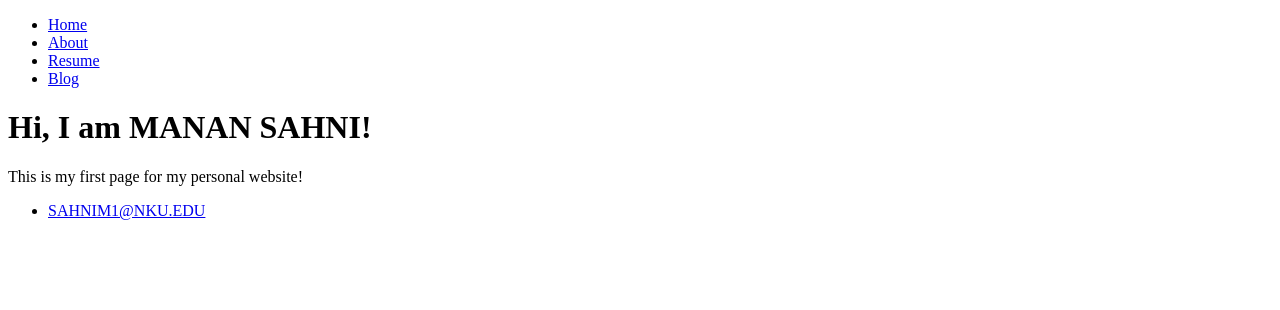
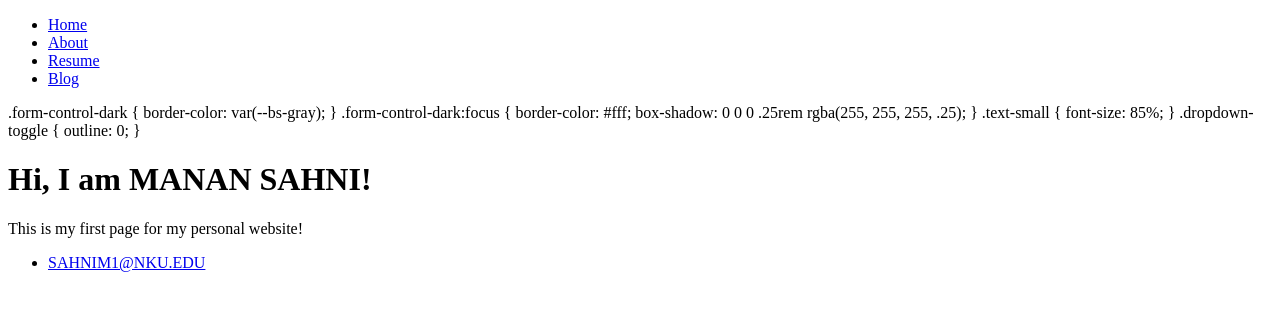
Before and after one commit to sahnim1/sahnim1, a plain HTML site: page index.html in a window 1280 px wide. Drawn offline with Linux system fonts and the light colour scheme.

Commit message:
Update index.html

```diff
--- a/index.html
+++ b/index.html
@@ -12,6 +12,22 @@
        <li><a href=”/blog”>Blog</a></li>
      </ul>
    </nav>
+  .form-control-dark {
+  border-color: var(--bs-gray);
+}
+.form-control-dark:focus {
+  border-color: #fff;
+  box-shadow: 0 0 0 .25rem rgba(255, 255, 255, .25);
+}
+
+.text-small {
+  font-size: 85%;
+}
+
+.dropdown-toggle {
+  outline: 0;
+}
+
    <div class=”container”>
      <div class=”blurb”>
        <h1>Hi, I am MANAN SAHNI!</h1>
```
